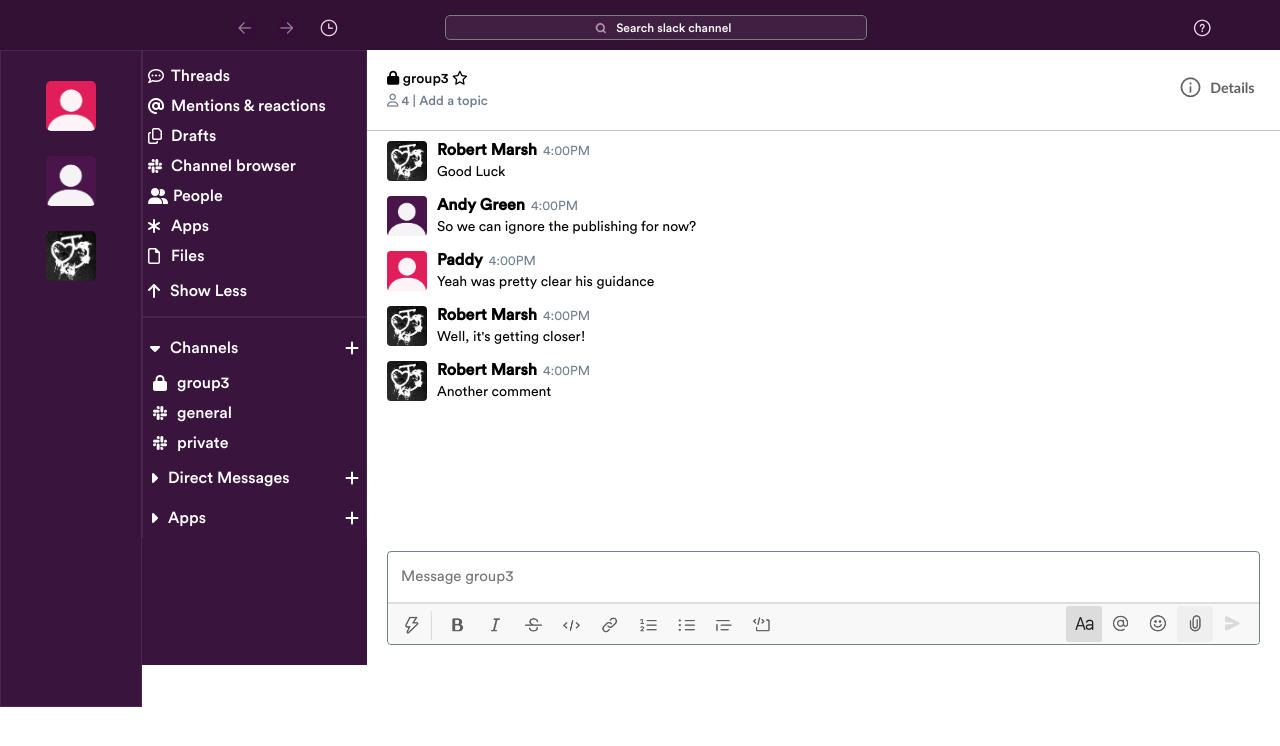
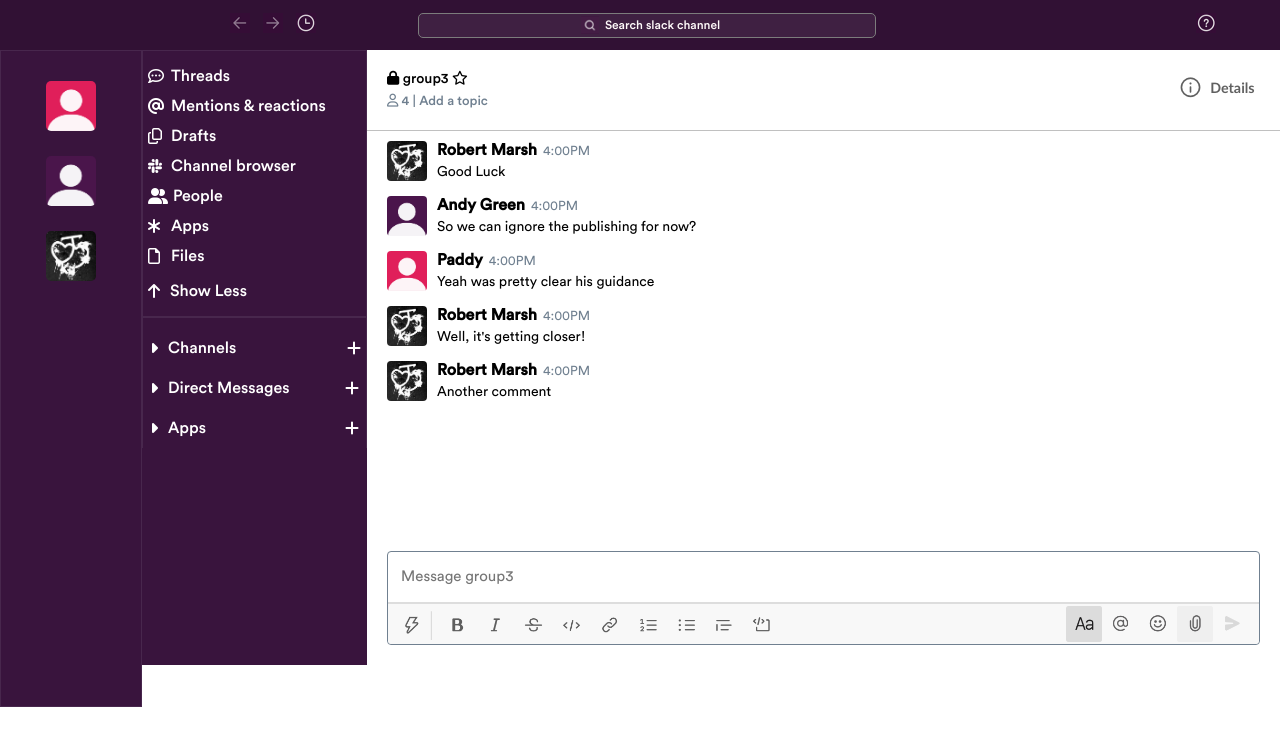
Before and after one commit to Paddyaa5/slackProject, a React (Create React App) app: page / in a window 1280 px wide. Shown: the top 746 px of the page. Built offline with nearby package versions, Linux system fonts and the light colour scheme.

Commit message:
need dropdown in channels

```diff
--- a/src/components/Channels.css
+++ b/src/components/Channels.css
@@ -34,7 +34,7 @@
     text-align: left;
     color: white;
 }
-button{
+#showHide{
     height: 30px;
     width: 225px;
     display: flex;
@@ -45,7 +45,7 @@
     color: white;
     cursor: pointer;
 }
-button p{
+#showHide p{
     padding-left: 10px;
 }
 .header p{
@@ -58,7 +58,7 @@
     align-items: center;
     justify-content: space-between;
     font-size: 16px;
-    margin: 0 7px;
+    padding: 0 7px;
 }
 .channels{
     padding-left: 10px;
@@ -66,6 +66,22 @@
     align-items: center;
     height: 30px;
 }
+.chanButton{
+    color: white;
+    font-size: 16px;
+    height: 40px;
+    width: 225px;
+    padding: 0 7px;
+    display: flex;
+    justify-content: space-between;
+    align-items: center;
+    cursor: pointer;
+}
+.chanButton p{
+    padding-left: 10px;
+    text-align: left;
+    width: 190px;
+}
 .channels:hover{
     background-color: #2F639E;
 }
--- a/src/components/Channels.js
+++ b/src/components/Channels.js
@@ -4,18 +4,27 @@
 class Channels extends Component{
 
     state = {
-       isShown:true
+       isShown:true,
+       isShown1:false
     }
-
     show = ()=>{
         this.setState({
             isShown: true
         })
     }
-
     hide = () =>{
         this.setState({
             isShown: false
+        })
+    }
+    show1 = ()=>{
+        this.setState({
+            isShown1: true
+        })
+    }
+    hide1 = () =>{
+        this.setState({
+            isShown1: false
         })
     }
 
@@ -52,20 +61,22 @@
                             <i class="far fa-file"></i>
                             <p>Files</p>
                         </div>
-                        <button onClick={this.hide}><i class="fas fa-arrow-up"></i><p>Show Less</p></button>
+                        <button onClick={this.hide} id="showHide"><i class="fas fa-arrow-up"></i><p>Show Less</p></button>
                     </div>:
-                    <button onClick={this.show}>
+                    <button onClick={this.show} id="showHide">
                         <i class="fas fa-arrow-down"></i>
                         <p>Show More</p>
                     </button> }
                 </div>
                 </div>
                 <div id="menus">
-                    <div className="header">
+                    {this.state.isShown1 ?
+                    <div>
+                        <button onClick={this.hide1} className="chanButton">
                             <i class="fas fa-caret-down"></i>
                             <p>Channels</p>
                             <i class="fas fa-plus"></i>
-                    </div>
+                        </button>
                         <div className="channels">
                             <i class="fas fa-lock" ></i>
                             <p>group3</p>
@@ -78,6 +89,12 @@
                             <i class="fab fa-slack-hash"></i>
                             <p>private</p>
                         </div>
+                    </div>:
+                        <button onClick={this.show1} className="chanButton">
+                        <i class="fas fa-caret-right"></i>
+                        <p>Channels</p>
+                        <i class="fas fa-plus"></i>
+                    </button>}
                     <div className="header">
                         <i class="fas fa-caret-right"></i>
                         <p>Direct Messages</p>
```
Lines whose indentation alone changed are shown as unchanged.
